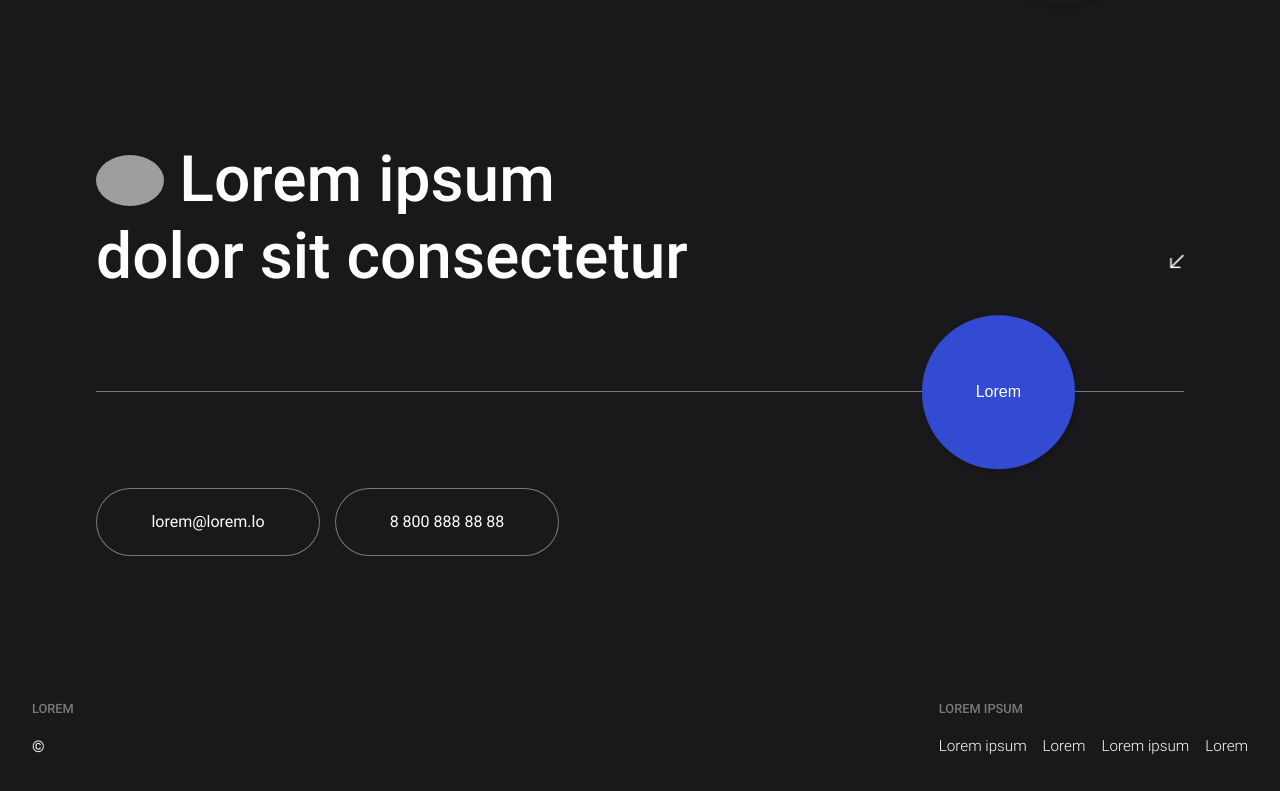
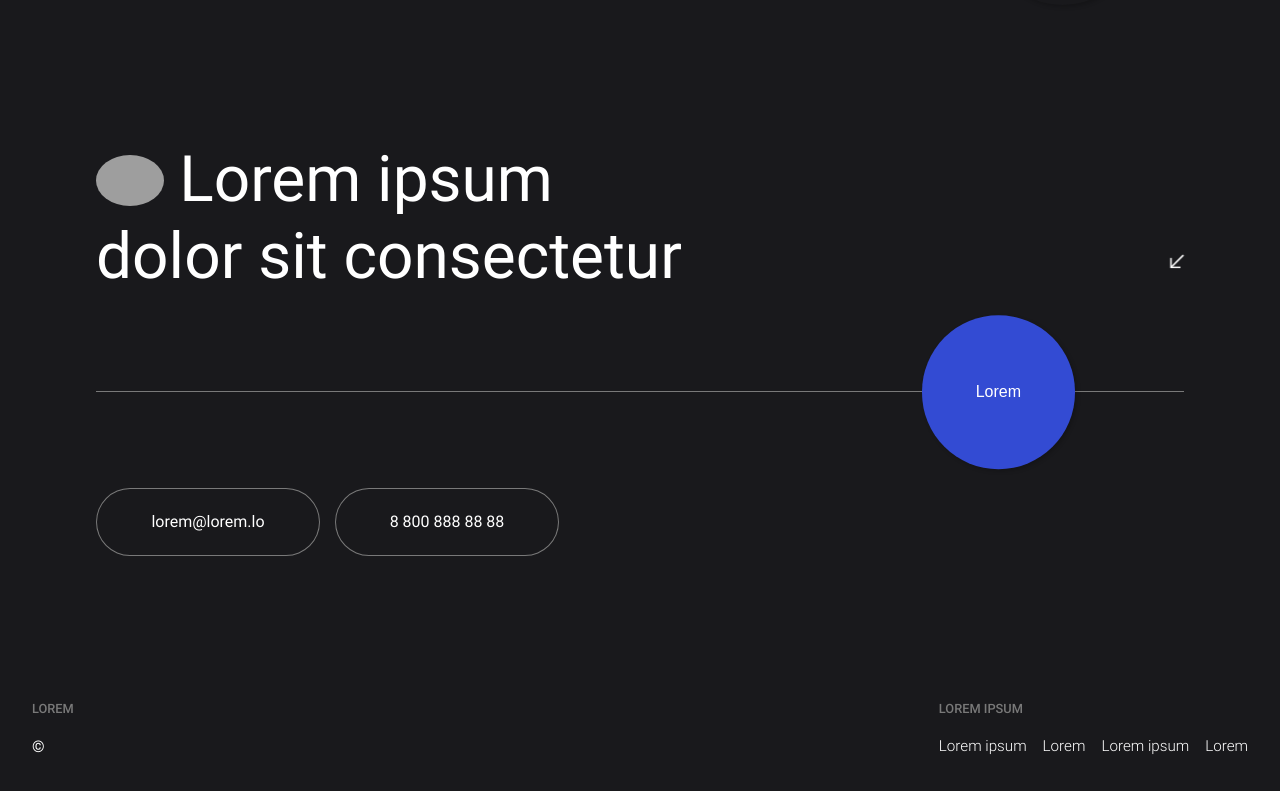
Before and after one commit to nikkkkolay/mauverse, a React (Vite) app: page / in a window 1280 px wide. Shown: the part 1306-2097 px from the top of the page. Built offline with nearby package versions, Linux system fonts and the light colour scheme; grey boxes are pictures that could not be loaded; the HTML template or start-up script is replaced by a standard one.

Commit message:
толшина заголовков

```diff
--- a/src/assets/typography.css
+++ b/src/assets/typography.css
@@ -4,7 +4,7 @@ h3,
 h4,
 h5,
 h6 {
-    font-weight: 500;
+    font-weight: 400;
     line-height: 1.2;
     font-style: normal;
     margin: 0;
```
